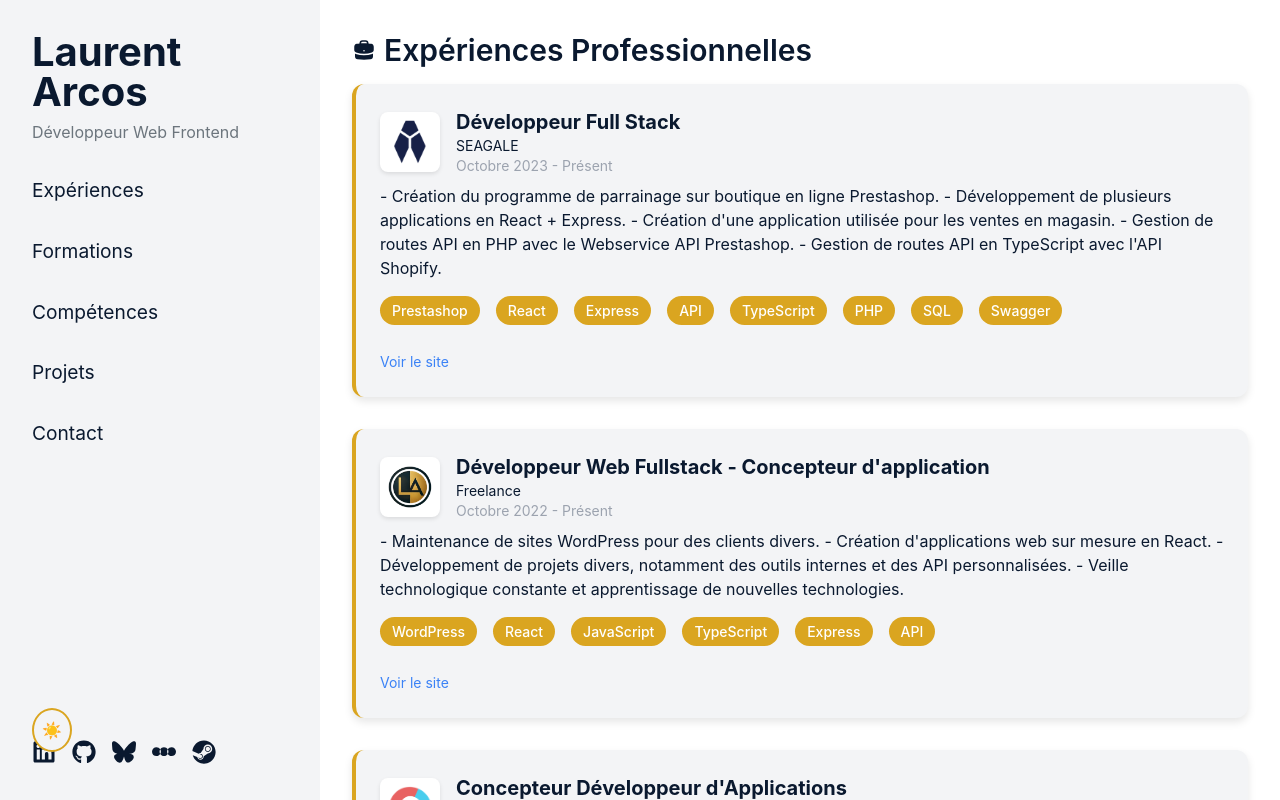
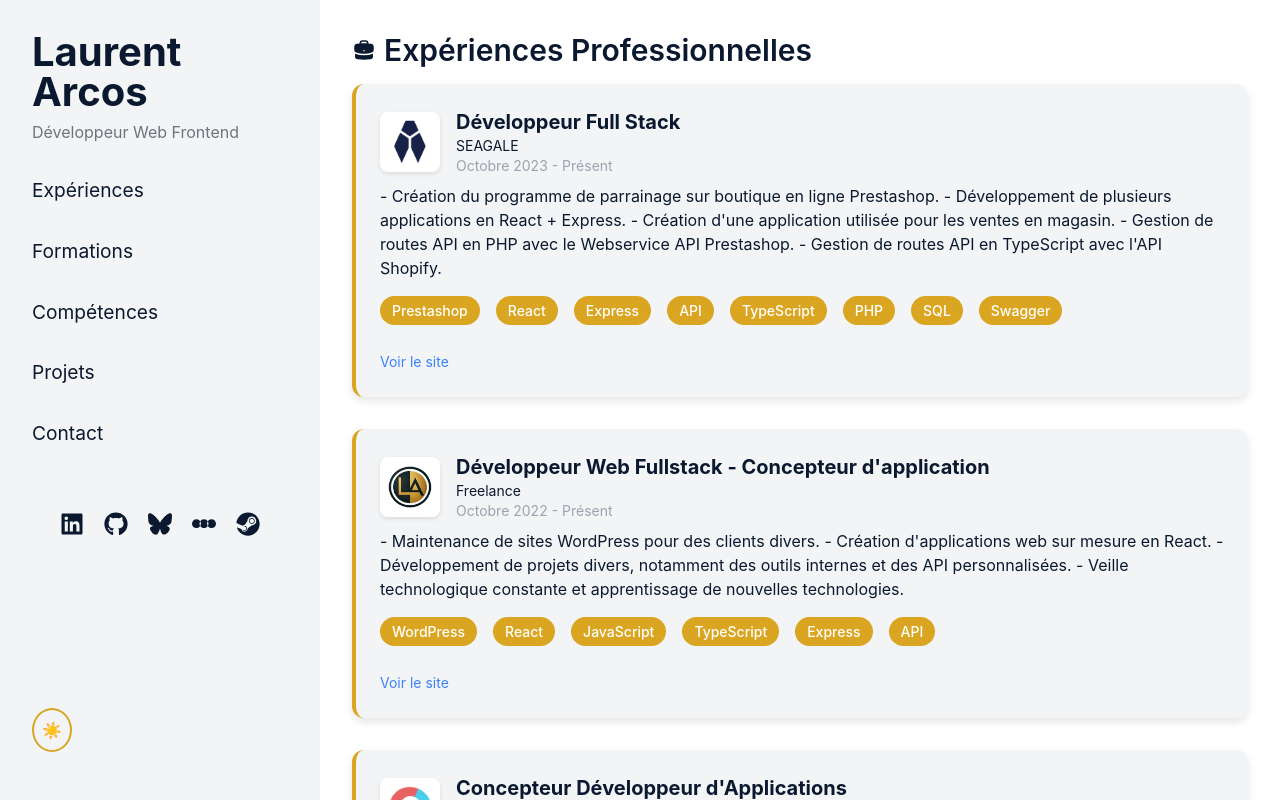
Before and after one commit to LaurentArcos/cv-interactif, a Next.js app: page / in a window 1280 px wide. Built offline with nearby package versions, Linux system fonts and the light colour scheme.

Commit message:
links are now centered

```diff
--- a/src/app/page.tsx
+++ b/src/app/page.tsx
@@ -43,8 +43,8 @@
         </div>
 
         {/* Social Links */}
-        <div className="social-links mt-8">
-          <div className="flex items-center gap-4">
+        <div className="social-links flex justify-center mt-16 mb-auto">
+        <div className="flex gap-5">
             <a
               href="https://www.linkedin.com/in/laurentarcos/"
               target="_blank"
```
